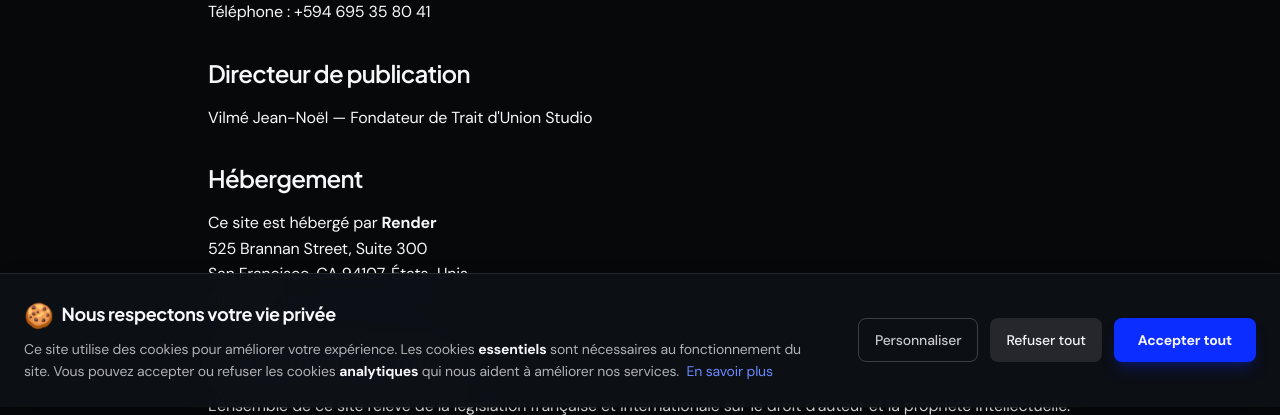
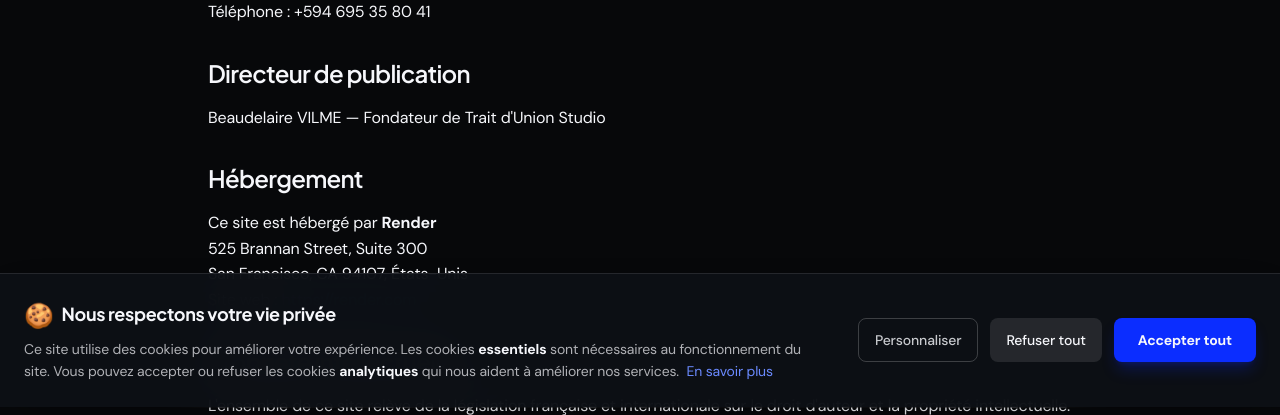
Before and after one commit to beaudelaire1/trait-d-union, a Django app: template templates/pages/mentions_legales.html in a window 1280 px wide. Shown: the part 393-808 px from the top of the page. Run offline with Django 5.2, Linux system fonts and the light colour scheme; the template is opened without the code that fills it, so the values that code supplies are empty; some libraries are stand-ins or nearby versions.

Commit message:
fix: correction du nom de l'éditeur du site dans les mentions légales

```diff
--- a/templates/pages/mentions_legales.html
+++ b/templates/pages/mentions_legales.html
@@ -23,7 +23,7 @@ hébergement, propriété intellectuelle et données personnelles.{% endblock %}
 
         <section class="mb-8">
             <h2 class="text-2xl font-semibold mb-4">Directeur de publication</h2>
-            <p>Vilmé Jean-Noël — Fondateur de Trait d'Union Studio</p>
+            <p>Beaudelaire VILME — Fondateur de Trait d'Union Studio</p>
         </section>
 
         <section class="mb-8">
```
